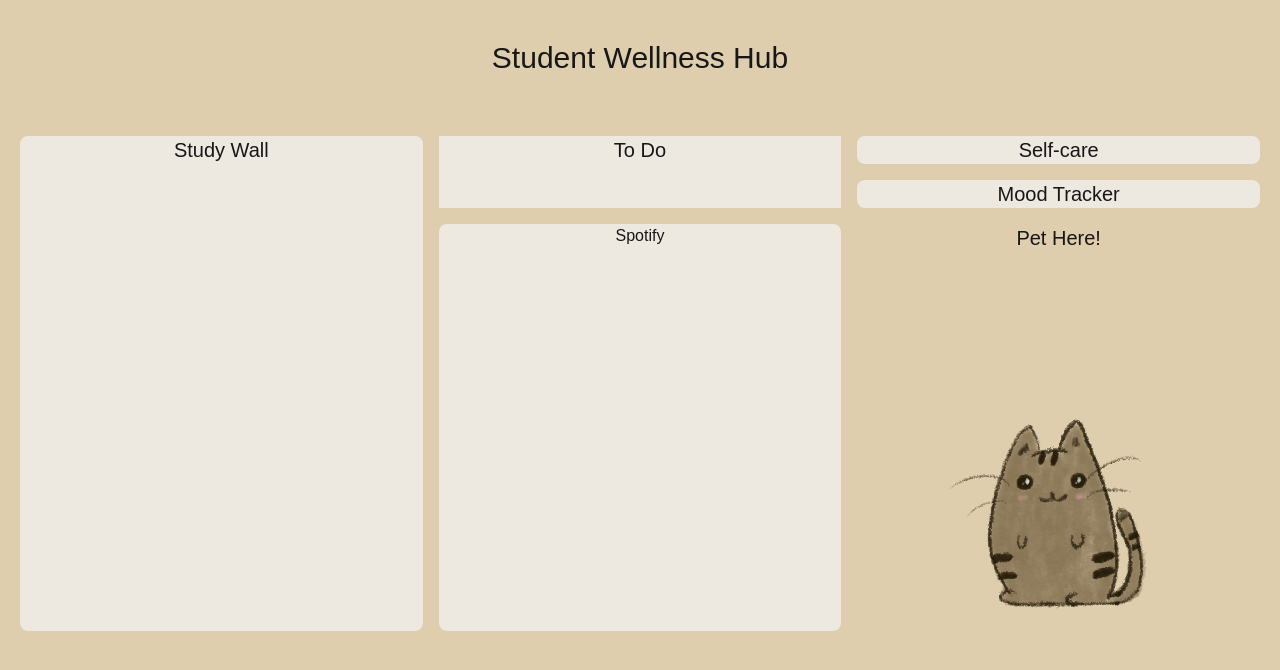
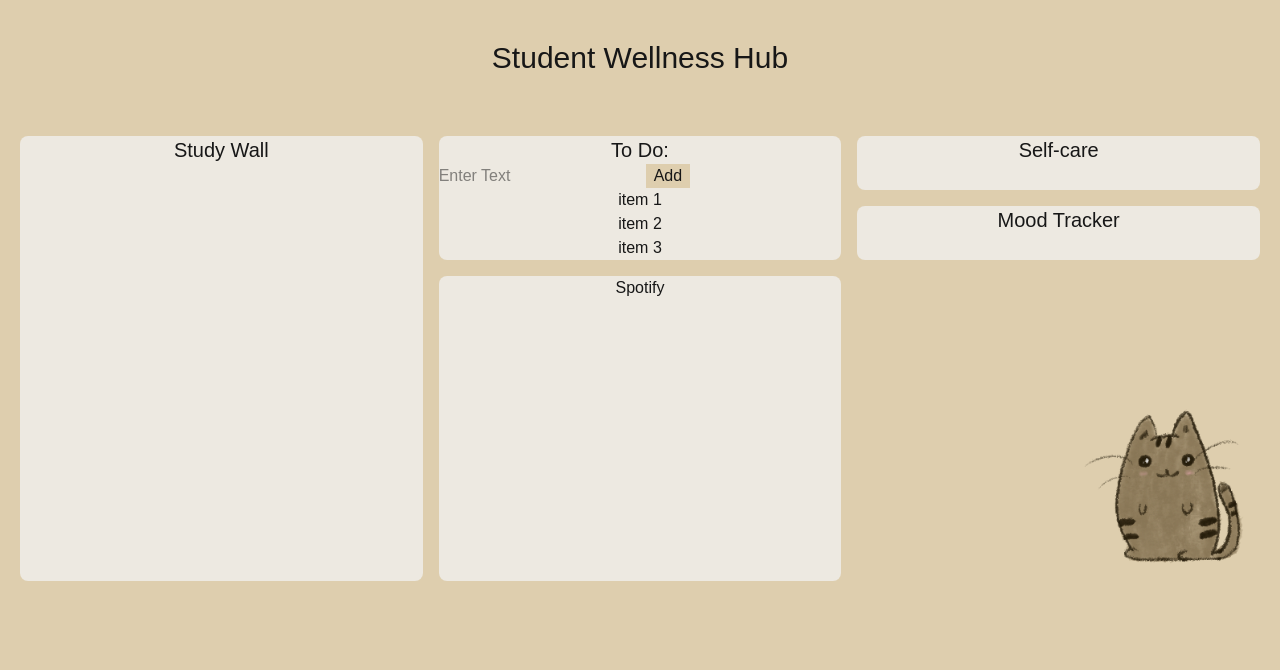
Before and after one commit to diyaS-15/Student-Wellness-Hub, a Next.js app in the folder wellnesshub/: page / in a window 1280 px wide. Shown: the top 670 px of the page. Built offline with nearby package versions, Linux system fonts and the light colour scheme.

Commit message:
to-do updates
- fixed virtual pet spacing
- added main.py file in backend

```diff
--- a/wellnesshub/src/app/components/Homepage.tsx
+++ b/wellnesshub/src/app/components/Homepage.tsx
@@ -12,7 +12,7 @@ export default function Homepage() {
                 <div className="bg-[#ede9e1] rounded-lg row-span-4">
                     <StudyWall/>
                 </div>
-                <div className="bg-[#ede9e1] row-span-2">
+                <div className="bg-[#ede9e1] rounded-lg row-span-2">
                     <ToDo/>
                 </div>
                 <div className="bg-[#ede9e1] rounded-lg row-span-1">
--- a/wellnesshub/src/app/components/ToDo.tsx
+++ b/wellnesshub/src/app/components/ToDo.tsx
@@ -1,7 +1,23 @@
+'use client';
+import React, {useState} from 'react';
 export default function ToDo() {
+    const [task, setTask] = useState('');
+    const [list, setList] = useState([]);
+    const [editIndex, setEditIndex] = useState(null);
+
     return (
         <div>
-            <h2 className="text-xl">To Do</h2>
+            <h2 className="text-xl ">To Do: </h2>
+            <div className="flex">
+            <input type="text"
+            placeholder={"Enter Text"}/>
+            <button className="bg-[#deceae] pl-2 pr-2">Add</button>
+            </div>
+            <ul>
+                <li>item 1</li>
+                <li>item 2</li>
+                <li>item 3</li>
+            </ul>
         </div>
     )
 }
--- a/wellnesshub/src/app/components/VirtualPet.tsx
+++ b/wellnesshub/src/app/components/VirtualPet.tsx
@@ -2,12 +2,11 @@ import Image from "next/image";
 export default function VirtualPet() {
     return (
         <div>
-            <h2 className="text-xl">Pet Here!</h2>
-            <Image
+            <Image className="float-right"
             src="/images/cat.png"
             alt="Bo the virtual cat pet"
-            width={311}
-            height={379}
+            width={250}
+            height={400}
             />
         </div>
     )
```
Also changed, not shown: 1 other file (tests, documents, lock files or other folders).
